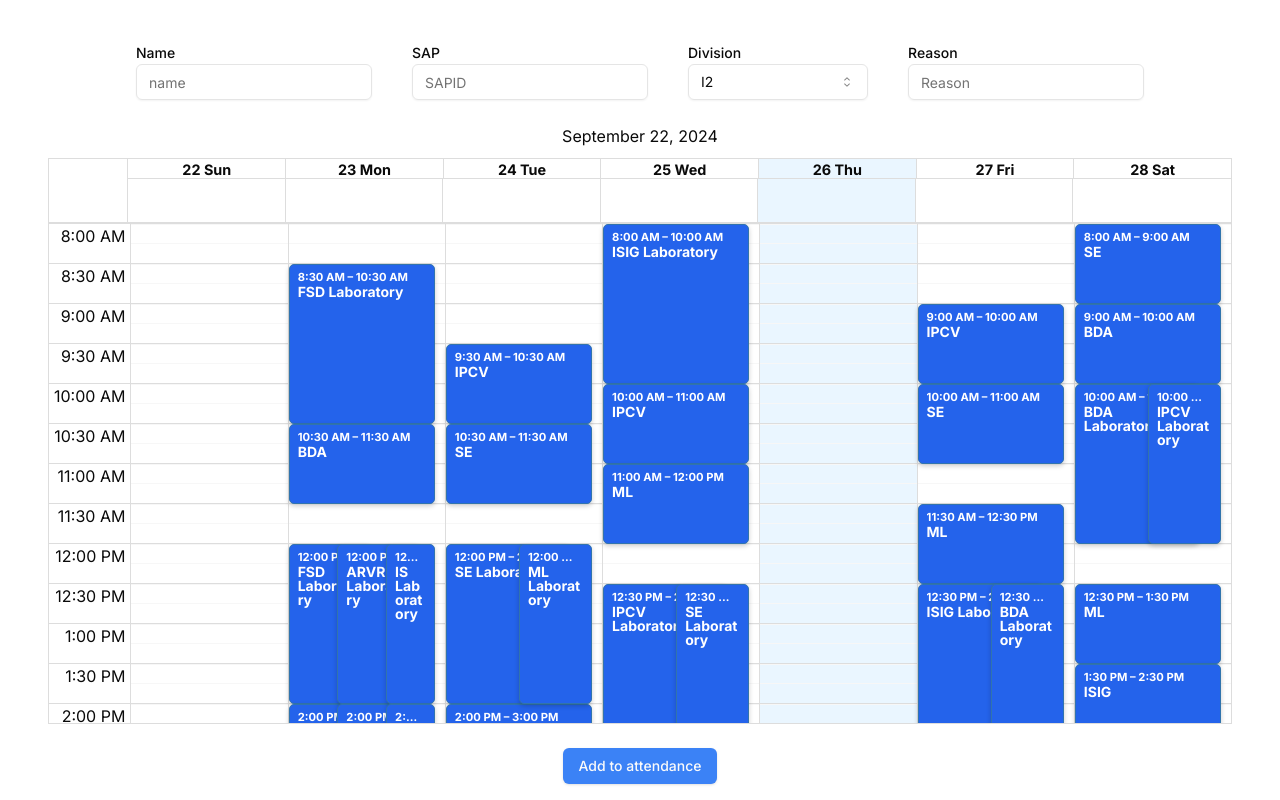
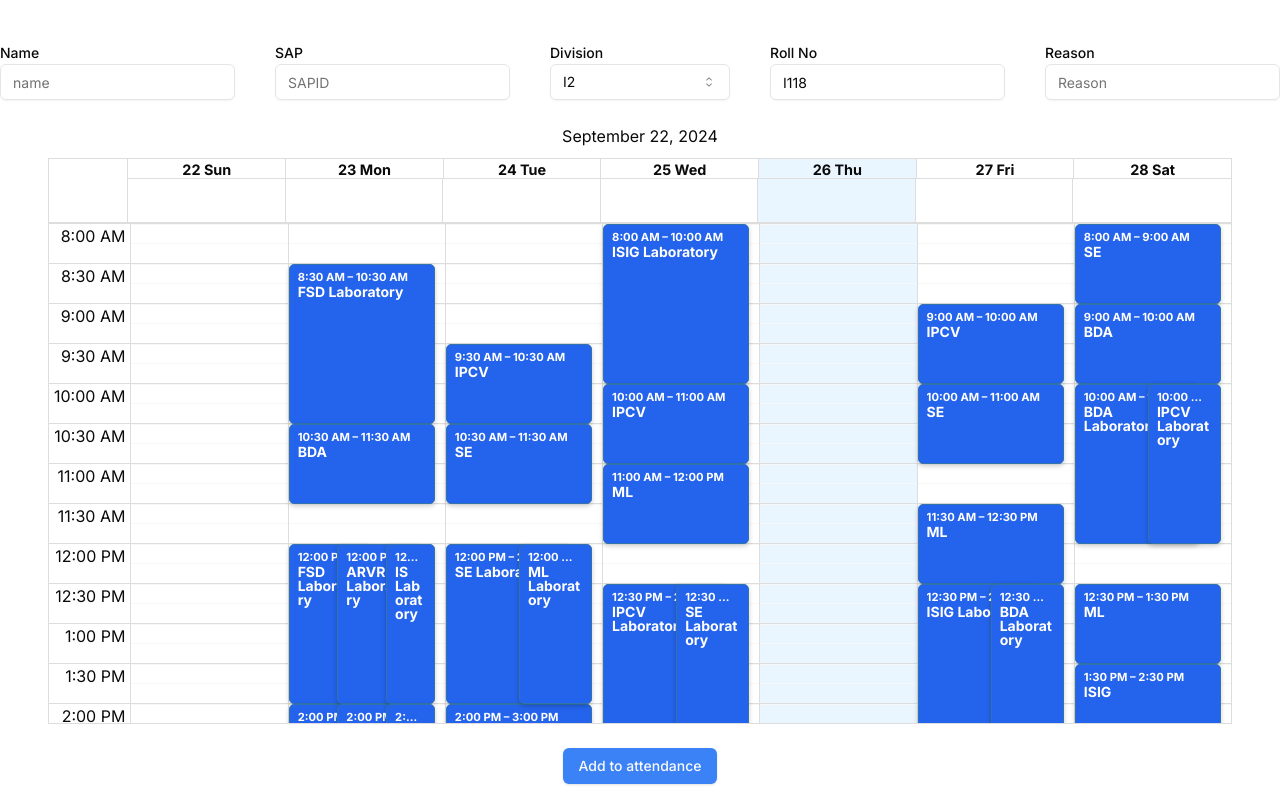
Before and after one commit to shahpriyansh04/attendance, a Next.js app: page / in a window 1280 px wide. Built offline with nearby package versions, Linux system fonts and the light colour scheme.

Commit message:
added roll no

```diff
--- a/convex/schema.ts
+++ b/convex/schema.ts
@@ -1,6 +1,5 @@
 import { defineSchema, defineTable } from "convex/server";
 import { v } from "convex/values";
-
 
 export default defineSchema({
   item: defineTable({
@@ -13,5 +12,6 @@ export default defineSchema({
     sap: v.string(),
     reason: v.string(),
     division: v.string(),
-    })
-})
+    roll: v.string(),
+  }),
+});
--- a/src/app/page.tsx
+++ b/src/app/page.tsx
@@ -25,6 +25,7 @@ const Home = () => {
   const [selected, setSelected] = useState([]);
   const [reason, setReason] = useState("");
   const [division, setDivision] = useState("I2"); // Default value for division
+  const [roll, setRoll] = useState("I118");
   console.log(division);
 
   console.log(selected);
@@ -84,6 +85,7 @@ const Home = () => {
           sap: sap,
           reason: reason,
           division: division,
+          roll: roll,
         })
       )
     );
@@ -143,7 +145,15 @@ const Home = () => {
             </SelectContent>
           </Select>
         </div>
-
+        <div className="">
+          <Label>Roll No</Label>
+          <Input
+            placeholder="ROll"
+            type="text"
+            value={roll}
+            onChange={(e) => setRoll(e.target.value)}
+          />
+        </div>
         <div className="">
           <Label>Reason</Label>
           <Input
```
Also changed, not shown: convex/item.ts (+17 -21 lines). Lines whose indentation alone changed are shown as unchanged.
